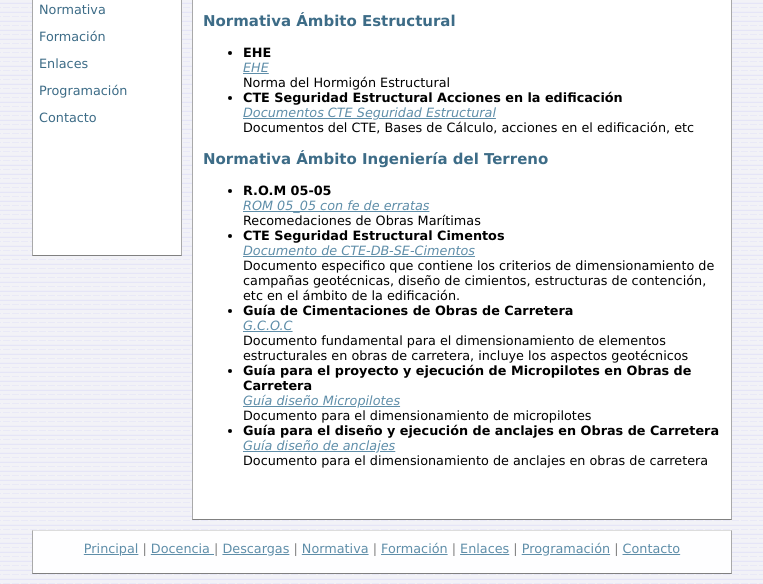
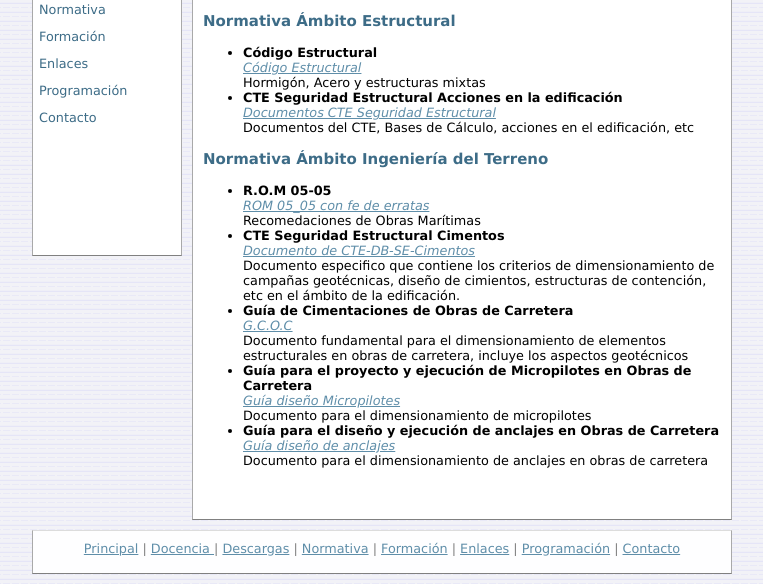
Before and after one commit to me1lopig/me1lopig-me1lopig.github.io, a plain HTML site: page normativa/default.html in a window 1280 px wide. Shown: the part 248-832 px from the top of the page, without its empty margins (258-1021 px from the left). Drawn offline with Linux system fonts and the light colour scheme.

Commit message:
20230827

```diff
--- a/normativa/default.html
+++ b/normativa/default.html
@@ -48,11 +48,11 @@
 		Estructuras y de la Ingeniería del Terreno</p>
 		<h3>Normativa Ámbito Estructural</h3>
 		<ul>
-			<li><span class="style_bold">EHE</span><br />
+			<li><span class="style_bold">Código Estructural</span><br />
 			<span class="style_italic">
-			<a href="https://www.mitma.gob.es/organos-colegiados/mas-organos-colegiados/comision-permanente-del-hormigon/cph/instrucciones/ehe-08-version-en-castellano" target="_blank">
-			EHE</a></span><br />
-			Norma del Hormigón Estructural</li>
+			<a href="https://www.mitma.gob.es/organos-colegiados/comision-permanente-de-estructuras-de-acero/cpa/codigo-estructural" target="_blank">
+			Código Estructural</a></span><br />
+			Hormigón, Acero y estructuras mixtas</li>
 
 			<li><span class="style_bold">CTE Seguridad Estructural Acciones en la edificación</span><br />
 			<span class="style_italic">
```
